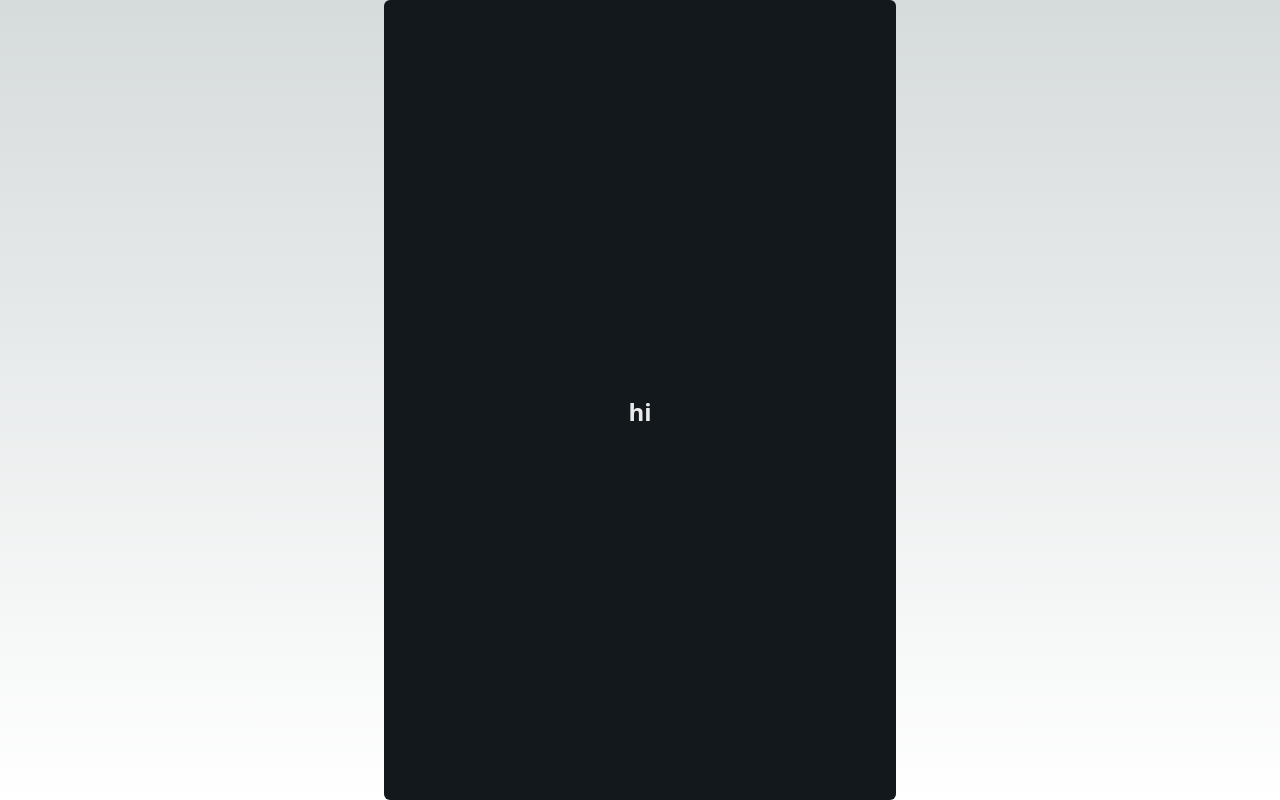
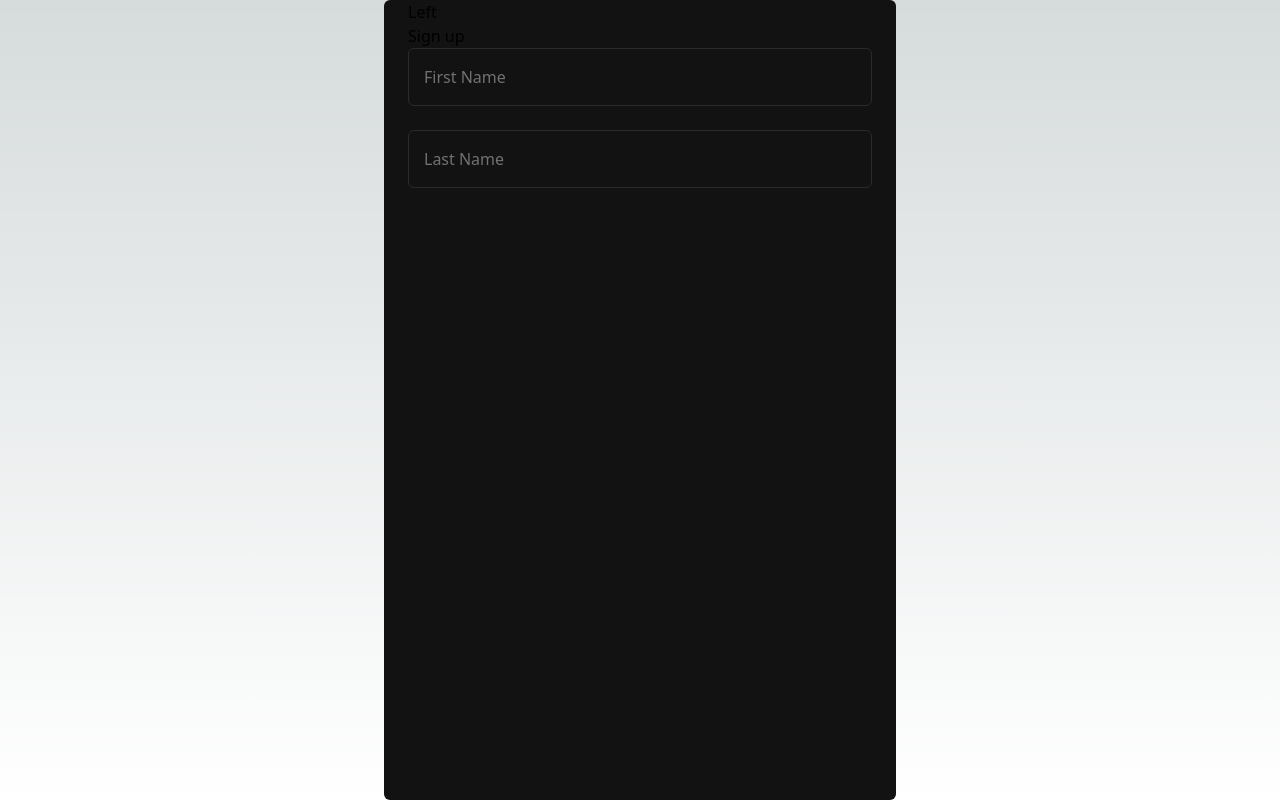
Before and after one commit to lam-brian/RideFair, a Next.js app in the folder ride-fair/: page /signup in a window 1280 px wide. Built offline with nearby package versions, Linux system fonts and the light colour scheme.

Commit message:
added sign up inputs and labels

```diff
--- a/ride-fair/app/(new user)/onboarding/page.tsx
+++ b/ride-fair/app/(new user)/onboarding/page.tsx
@@ -28,7 +28,7 @@ export const FEATURE_CONCEPTS = [
 
 const Onboarding = () => {
   return (
-    <div className="h-full bg-blue-900 px-6 flex flex-col justify-between">
+    <div className="h-full bg-blue-900 px-6 flex flex-col justify-end">
       <Carousel slides={FEATURE_CONCEPTS} className="w-full h-4/6 mt-20" />
       <div className="flex flex-col items-center gap-4 mb-8">
         <Link
--- a/ride-fair/app/(new user)/signup/page.tsx
+++ b/ride-fair/app/(new user)/signup/page.tsx
@@ -1,30 +1,38 @@
+import SignUpForm from "@/app/ui/signup/signup-form";
+
 export default function SignUp() {
   return (
-    <div className="flex flex-col items-center justify-center h-screen bg-blue-900 px-6">
-      <div className="relative w-full text-center mt-12 mb-6">
-        {/* {!isCompleted && (
-          <NavLink
-            to={"/onboarding"}
-            className="absolute left-0 bottom-1/2 translate-y-1/2"
-          >
-            <ChevronLeftIcon className="w-5 h-5 text-neutrals-50" />
-          </NavLink>
-        )} */}
-        <h1 className="text-2xl font-semibold text-neutrals-50 ">
-          {/* {!isCompleted ? "Sign up" : "Thanks for signing up!"} */}
-          hi
-        </h1>
+    <div className="px-6">
+      <div>
+        <button>Left</button>
+        <h1>Sign up</h1>
       </div>
-      {/* {!isCompleted ? (
-        <SignUpForm
-          handleSetUser={(user) => {
-            setUser(user);
-            setIsCompleted(true);
-          }}
-        />
-      ) : (
-        <SignUpCompletion handleWriteUser={writeUserToDWN.bind(null, user)} />
-      )} */}
+      <SignUpForm />
     </div>
+    // <div className="flex flex-col items-center justify-center h-screen bg-blue-900 px-6">
+    //   <div className="relative w-full text-center mt-12 mb-6">
+    //     {/* {!isCompleted && (
+    //       <NavLink
+    //         to={"/onboarding"}
+    //         className="absolute left-0 bottom-1/2 translate-y-1/2"
+    //       >
+    //         <ChevronLeftIcon className="w-5 h-5 text-neutrals-50" />
+    //       </NavLink>
+    //     )} */}
+    //     <h1 className="text-2xl font-semibold text-neutrals-50 ">
+    //       {/* {!isCompleted ? "Sign up" : "Thanks for signing up!"} */}
+    //     </h1>
+    //   </div>
+    //   {/* {!isCompleted ? (
+    //     <SignUpForm
+    //       handleSetUser={(user) => {
+    //         setUser(user);
+    //         setIsCompleted(true);
+    //       }}
+    //     />
+    //   ) : (
+    //     <SignUpCompletion handleWriteUser={writeUserToDWN.bind(null, user)} />
+    //   )} */}
+    // </div>
   );
 }
--- a/ride-fair/app/globals.css
+++ b/ride-fair/app/globals.css
@@ -34,4 +34,20 @@ body {
   .max-h-mobile {
     max-height: 50rem;
   }
+
+  .label {
+    @apply absolute left-4 top-1/2 -translate-y-1/2 text-neutrals-300 transition-all;
+  }
+
+  .label--active {
+    @apply text-xs top-2 translate-y-0;
+  }
+
+  .input {
+    @apply w-full p-4 bg-transparent border border-neutrals-500 rounded-md;
+  }
+
+  .input--active {
+    @apply pt-6 pb-2;
+  }
 }
--- a/ride-fair/app/ui/carousel.tsx
+++ b/ride-fair/app/ui/carousel.tsx
@@ -38,7 +38,7 @@ const Carousel = ({ slides, className }: PropTypes) => {
     >
       <ul className="basis-3/4 relative overflow-hidden">{renderedSlides}</ul>
 
-      <div className="flex justify-center">
+      <div className="flex justify-center -mt-8 z-10">
         {slides.map((_, index) => (
           <div
             key={index}
--- /dev/null
+++ b/ride-fair/app/ui/signup/signup-form.tsx
@@ -0,0 +1,59 @@
+"use client";
+
+import { useState } from "react";
+
+export default function SignUpForm() {
+  const [enteredFirstName, setEnteredFirstName] = useState("");
+  const [enteredLastName, setEnteredLastName] = useState("");
+  const [firstNameActive, setFirstNameActive] = useState(false);
+  const [lastNameActive, setLastNameActive] = useState(false);
+
+  return (
+    <form action="" className="flex flex-col gap-6">
+      <div className="relative w-full">
+        <label
+          htmlFor="first-name"
+          className={`label ${firstNameActive ? "label--active" : ""}`}
+        >
+          First Name
+        </label>
+        <input
+          type="text"
+          name="first-name"
+          id="first-name"
+          className={`input ${firstNameActive ? "input--active" : ""}`}
+          onFocus={() => {
+            setFirstNameActive(true);
+          }}
+          onBlur={() => {
+            if (enteredFirstName) return;
+            setFirstNameActive(false);
+          }}
+          onChange={(e) => setEnteredFirstName(e.target.value)}
+        />
+      </div>
+      <div className="relative w-full">
+        <label
+          htmlFor="last-name"
+          className={`label ${lastNameActive ? "label--active" : ""}`}
+        >
+          Last Name
+        </label>
+        <input
+          type="text"
+          name="last-name"
+          id="last-name"
+          className={`input ${lastNameActive ? "input--active" : ""}`}
+          onFocus={() => {
+            setLastNameActive(true);
+          }}
+          onBlur={() => {
+            if (enteredLastName) return;
+            setLastNameActive(false);
+          }}
+          onChange={(e) => setEnteredLastName(e.target.value)}
+        />
+      </div>
+    </form>
+  );
+}
```
